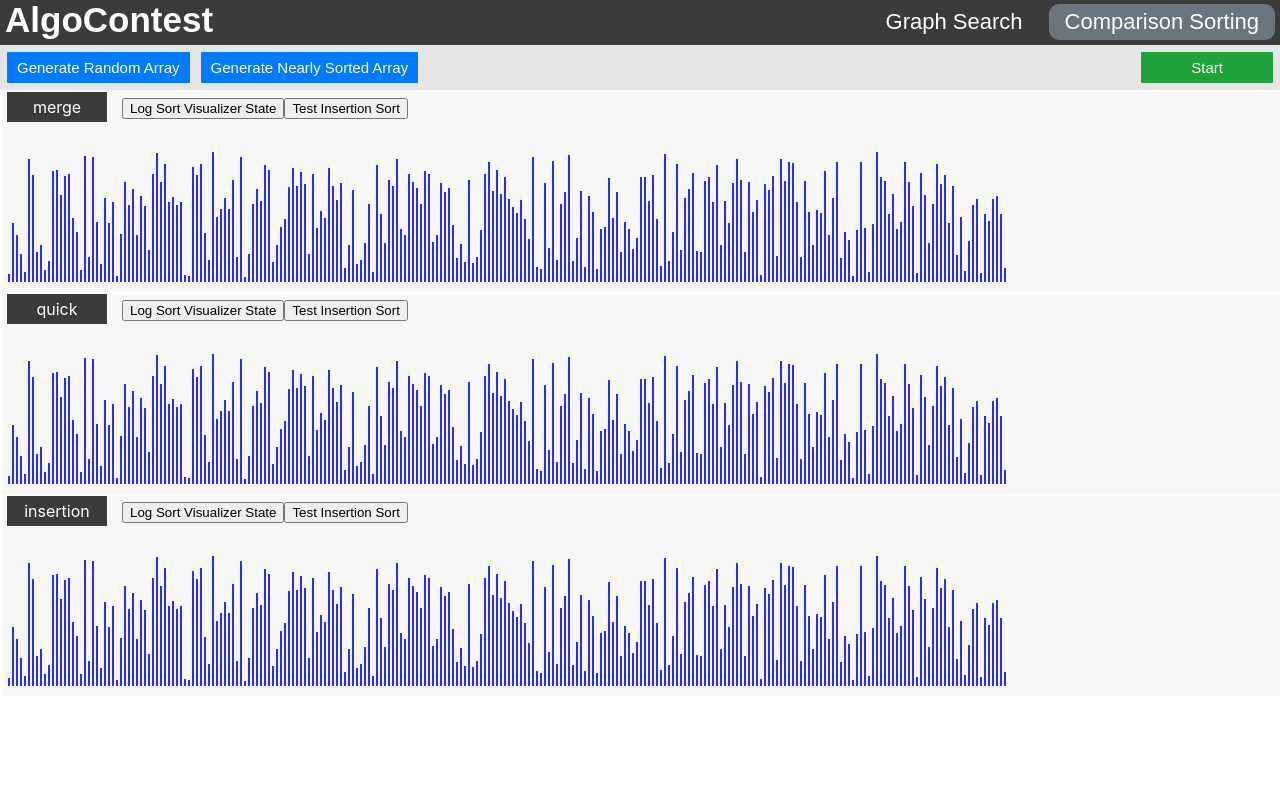
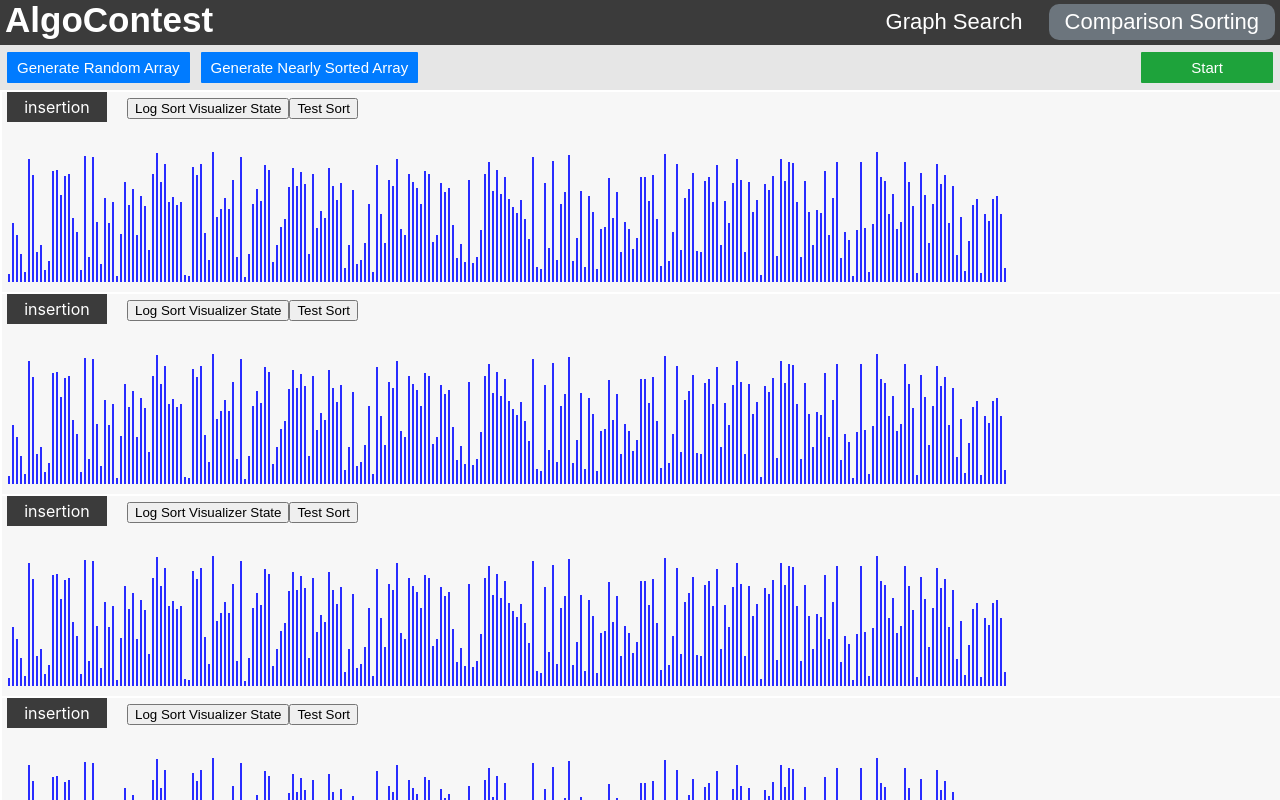
Before and after one commit to benshinnick/algorithm-contest, a React (Create React App) app: page / in a window 1280 px wide. Shown: the top 800 px of the page. Built offline with nearby package versions, Linux system fonts and the light colour scheme.

Commit message:
Start button working, sorting animations do not line up for long random arrays yet

```diff
--- a/src/AlgoContest/SortContest.jsx
+++ b/src/AlgoContest/SortContest.jsx
@@ -15,6 +15,8 @@ export default class SortContest extends React.Component {
         this.state = {
             array: [],
             arraySize: INITIAL_ARRAY_SIZE,
+            isContestStarted: false,
+            countdown: null
         };
 
     }
@@ -26,12 +28,13 @@ export default class SortContest extends React.Component {
                 <button id="randomizebutton" onClick={() => this.randomizeArray()}>Generate Random Array</button>
                 <button id="nearlysortedbutton" onClick={() => this.generateNearlySortedArray()}>Generate Nearly Sorted Array</button>
                 {/* <button id="logconteststatebutton" onClick={() => console.log(this.state)}>Log Sort Contest State</button> */}
+                {/* <button>{this.state.countdown}</button> */}
                 <button id="startcontestbutton" onClick={() => this.startContest()}>Start</button>
             </>, document.getElementById('sortcontestheader'));
     }
 
     startContest() {
-        console.log("Starting the contest");
+        this.setState({ ...this.state, isContestStarted: true });
     }
 
     randomizeArray() {
@@ -77,13 +80,21 @@ export default class SortContest extends React.Component {
         return (
             <div id='sortcontest'>
                 <div id="sortcontestheader"></div>
-                <SortVisualizer array={this.state.array} algorithmType="merge" algorithmTypes={algorithmTypes} contestantNumber={1} />
-                <SortVisualizer array={this.state.array} algorithmType="quick" algorithmTypes={algorithmTypes} contestantNumber={2}/>
-                <SortVisualizer array={this.state.array} algorithmType="insertion" algorithmTypes={algorithmTypes} contestantNumber={3}/>
-                {/* <SortVisualizer array={this.state.array} algorithmType="shell" algorithmTypes={algorithmTypes} contestantNumber={4} />
-                <SortVisualizer array={this.state.array} algorithmType="heap" algorithmTypes={algorithmTypes} contestantNumber={5} />
-                <SortVisualizer array={this.state.array} algorithmType="selection" algorithmTypes={algorithmTypes} contestantNumber={6} />
-                <SortVisualizer array={this.state.array} algorithmType="bubble" algorithmTypes={algorithmTypes} contestantNumber={7} /> */}
+                {/* <SortVisualizer array={this.state.array} isContestStarted={this.state.isContestStarted} algorithmType="merge" algorithmTypes={algorithmTypes} contestantNumber={1} />
+                <SortVisualizer array={this.state.array} isContestStarted={this.state.isContestStarted} algorithmType="quick" algorithmTypes={algorithmTypes} contestantNumber={2}/>
+                <SortVisualizer array={this.state.array} isContestStarted={this.state.isContestStarted} algorithmType="insertion" algorithmTypes={algorithmTypes} contestantNumber={3}/>
+                <SortVisualizer array={this.state.array} isContestStarted={this.state.isContestStarted} algorithmType="shell" algorithmTypes={algorithmTypes} contestantNumber={4} />
+                <SortVisualizer array={this.state.array} isContestStarted={this.state.isContestStarted} algorithmType="heap" algorithmTypes={algorithmTypes} contestantNumber={5} />
+                <SortVisualizer array={this.state.array} isContestStarted={this.state.isContestStarted} algorithmType="selection" algorithmTypes={algorithmTypes} contestantNumber={6} />
+                <SortVisualizer array={this.state.array} isContestStarted={this.state.isContestStarted} algorithmType="bubble" algorithmTypes={algorithmTypes} contestantNumber={7} /> */}
+
+                <SortVisualizer array={this.state.array} isContestStarted={this.state.isContestStarted} algorithmType="insertion" algorithmTypes={algorithmTypes} contestantNumber={1} />
+                <SortVisualizer array={this.state.array} isContestStarted={this.state.isContestStarted} algorithmType="insertion" algorithmTypes={algorithmTypes} contestantNumber={2}/>
+                <SortVisualizer array={this.state.array} isContestStarted={this.state.isContestStarted} algorithmType="insertion" algorithmTypes={algorithmTypes} contestantNumber={3}/>
+                <SortVisualizer array={this.state.array} isContestStarted={this.state.isContestStarted} algorithmType="insertion" algorithmTypes={algorithmTypes} contestantNumber={4} />
+                <SortVisualizer array={this.state.array} isContestStarted={this.state.isContestStarted} algorithmType="insertion" algorithmTypes={algorithmTypes} contestantNumber={5} />
+                <SortVisualizer array={this.state.array} isContestStarted={this.state.isContestStarted} algorithmType="insertion" algorithmTypes={algorithmTypes} contestantNumber={6} />
+                <SortVisualizer array={this.state.array} isContestStarted={this.state.isContestStarted} algorithmType="insertion" algorithmTypes={algorithmTypes} contestantNumber={7} />
             </div>
         );
     }
--- a/src/AlgoContest/SortVisualizer.jsx
+++ b/src/AlgoContest/SortVisualizer.jsx
@@ -3,9 +3,9 @@ import {getInsertionSortAnimations} from './sortAlgorithms/InsertionSort.js';
 import './css/SortVisualizer.css';
 
 const ANIMATION_SPEED_MS = 1;
-// This is the main color of the array bars
+// main color of the array bars
 const PRIMARY_COLOR = '#292cff';
-// This is the color of array bars that are being compared throughout the animations
+// color of array bars that are being compared
 const SECONDARY_COLOR = 'red';
 
 export default class SortVisualizer extends React.Component {
@@ -17,8 +17,17 @@ export default class SortVisualizer extends React.Component {
             array: this.props.array,
             algorithmType: this.props.algorithmType,
             allAlgorithmTypes: this.props.algorithmTypes,
-            contestantNumber: this.props.contestantNumber
+            contestantNumber: this.props.contestantNumber,
+            isContestStarted: this.props.isContestStarted
         };
+    }
+
+    componentDidUpdate(prevProps) {
+        if (this.props.isContestStarted !== prevProps.isContestStarted) {
+            if(this.props.isContestStarted === true) {
+                this.doSort();
+            }
+        }
     }
 
     static getDerivedStateFromProps(props, state) {
@@ -32,6 +41,11 @@ export default class SortVisualizer extends React.Component {
                 contestantNumber: props.contestantNumber
             }
         }
+        if(props.isContestStarted !== state.isContestStarted) {
+            return {
+                isContestStarted: props.isContestStarted
+            }
+        }
         return null;
     }
 
@@ -39,9 +53,62 @@ export default class SortVisualizer extends React.Component {
         this.setState({...this.state, algorithmType: algorithmType});
     }
 
-    insertionSort() {
+    doSort() {
         let arrayCopy = this.state.array.map((x) => x);
-        const animations = getInsertionSortAnimations(arrayCopy);
+        let animations;
+        console.log(3);
+        setTimeout(() => {
+            console.log(2);
+        }, 1000);
+        setTimeout(() => {
+            console.log(1);
+        }, 2000);
+
+        switch(this.state.algorithmType) {
+            case 'merge':
+                this.mergeSort();
+                break;
+            case 'quick':
+                this.quickSort();
+                break;
+            case 'shell':
+                this.shellSort();
+                break;
+            case 'insertion':
+                animations = getInsertionSortAnimations(arrayCopy);
+                setTimeout(() => {
+                    this.insertionSort(animations);
+                }, 3000);
+                break;
+            case 'heap':
+                this.heapSort();
+                break;
+            case 'selection':
+                this.selectionSort();
+                break;
+            case 'bubble':
+                this.bubbleSort();
+                break;
+            default:
+                console.log("Error: Unexpected Algorithm Type",);
+        }
+    }
+
+    //Sort Algorithm Animation Rendering Functions
+
+    mergeSort() {
+        // TODO
+    }
+
+    quickSort() {
+        // TODO
+    }
+
+    shellSort() {
+        // TODO
+    }
+
+    insertionSort(animations) {
 
         for(let i = 0; i < animations.length; ++i) {
             const arrayBars = document.getElementsByClassName(`array-bar-${this.state.contestantNumber}`);
@@ -73,6 +140,21 @@ export default class SortVisualizer extends React.Component {
 
             }
         }
+        setTimeout(() => {
+            document.getElementById(`sort-visualizer-${this.state.contestantNumber}`).style.backgroundColor = '#c4ffe9';
+        }, animations.length * ANIMATION_SPEED_MS);
+    }
+
+    heapSort() {
+        // TODO
+    }
+
+    selectionSort() {
+        // TODO
+    }
+
+    bubbleSort() {
+        // TODO
     }
 
     render() {
@@ -100,9 +182,8 @@ export default class SortVisualizer extends React.Component {
                         }}></div>
                     ))}
                 </div>
-
                 <button id="logvisualizerstatebutton" onClick={() => console.log(this.state)}>Log Sort Visualizer State</button>
-                <button onClick={() => this.insertionSort()}>Test Insertion Sort</button>
+                <button onClick={() => this.doSort()}>Test Sort</button>
             </div>
         );
     }
--- a/src/AlgoContest/css/SortVisualizer.css
+++ b/src/AlgoContest/css/SortVisualizer.css
@@ -23,7 +23,7 @@
     padding-bottom: 5px;
     margin-left: 5px;
     margin-top: 0px;
-    margin-right: 0px;
+    margin-right: 5px;
     margin-bottom: 0px;
 }
 
--- a/src/AlgoContest/sortAlgorithms/InsertionSort.js
+++ b/src/AlgoContest/sortAlgorithms/InsertionSort.js
@@ -24,9 +24,7 @@ function animationLoggingInsertionSort(array, animations) {
                 animations.push(['cf',j, j-1]);
             }
         }
-
     }
-    return array;
 }
 
 function swap(array, index1, index2) {
```
